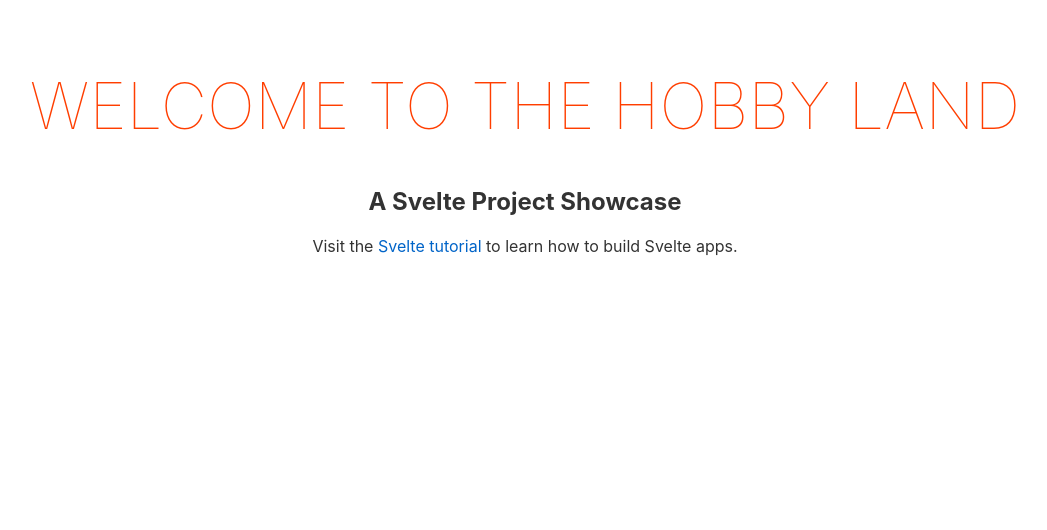
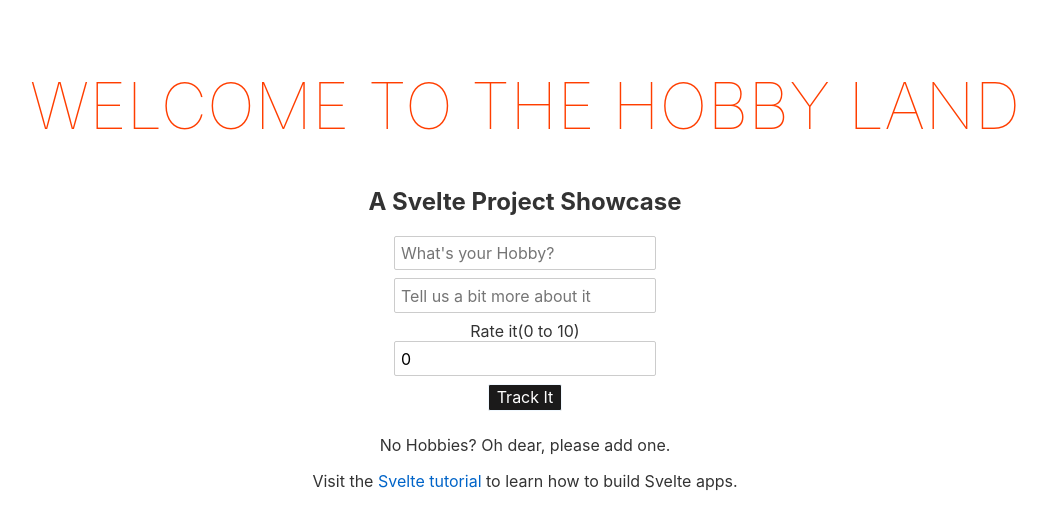
Before and after one commit to atapas/hobbyland, a Svelte app: page / in a window 1280 px wide. Shown: the top 530 px of the page, without its empty margins (115-1162 px from the left). Built offline with nearby package versions, Linux system fonts and the light colour scheme.

Commit message:
feat: Added the ability to add hobby and list hobbies.. Going great!

```diff
--- a/src/App.svelte
+++ b/src/App.svelte
@@ -1,11 +1,55 @@
 <script>
+	import Hobby from './Hobby.svelte';
+	import Button from './Button.svelte';
 
+	let name = '';
+    let weight = 0;
+    let description = '';
+    let hobbies =[];
+
+    function addHobby(){
+        const newBook = {
+            name : name,
+            weight : weight,
+            description: description
+        };
+        hobbies = hobbies.concat(newBook)
+    }
 </script>
 
 <main>
 	<h1>Welcome to the Hobby Land</h1>
 	<h2>A Svelte Project Showcase</h2>
-	<p>Visit the <a href="https://svelte.dev/tutorial">Svelte tutorial</a> to learn how to build Svelte apps.</p>
+
+	<section>
+		<div>
+			<label for="name"></label>
+			<input type="text" id="name" bind:value={name} placeholder="What's your Hobby?"/>
+		</div>
+		<div>
+			<label for="description"></label>
+			<input type="text" id="description" bind:value={description} placeholder="Tell us a bit more about it" />
+		</div>
+		<div>
+			<label for="weight">Rate it(0 to 10)</label>
+			<input type="number" id="weight" bind:value={weight}/>
+		</div>
+		<Button on:click={addHobby}>Track It</Button>
+	</section>
+
+	{#if hobbies.length === 0}
+		<p>
+		No Hobbies? Oh dear, please add one.
+		</p>
+	{:else}
+		{#each hobbies as hobby}
+			<Hobby name={hobby.name} weight={hobby.weight} description={hobby.description}/>
+		{/each}
+	{/if}
+
+	<footer>
+		<p>Visit the <a href="https://svelte.dev/tutorial">Svelte tutorial</a> to learn how to build Svelte apps.</p>
+	</footer>
 </main>
 
 <style>
--- /dev/null
+++ b/src/Button.svelte
@@ -0,0 +1,16 @@
+<style>
+    button{
+          font : larger;
+          padding: 0.15rem 0.5rem;
+          background-color: #1b1a1a;
+          border: 1px solid  aliceblue ;
+          cursor: pointer;
+          color: white;
+      }
+
+  </style>
+
+
+  <button on:click >
+      <slot/>
+  </button>
--- /dev/null
+++ b/src/Hobby.svelte
@@ -0,0 +1,21 @@
+<script>
+    export let name;
+    export let description;
+    export let weight;
+</script>
+
+<div>
+    <h3>{name}</h3>
+    <p>{description}</p>
+    <span>{weight}</span>
+</div>
+
+
+<style>
+    h3 {
+        margin: 0;
+        padding: 0;
+		font-size: 2em;
+		font-weight: 100;
+	}
+</style>
```
